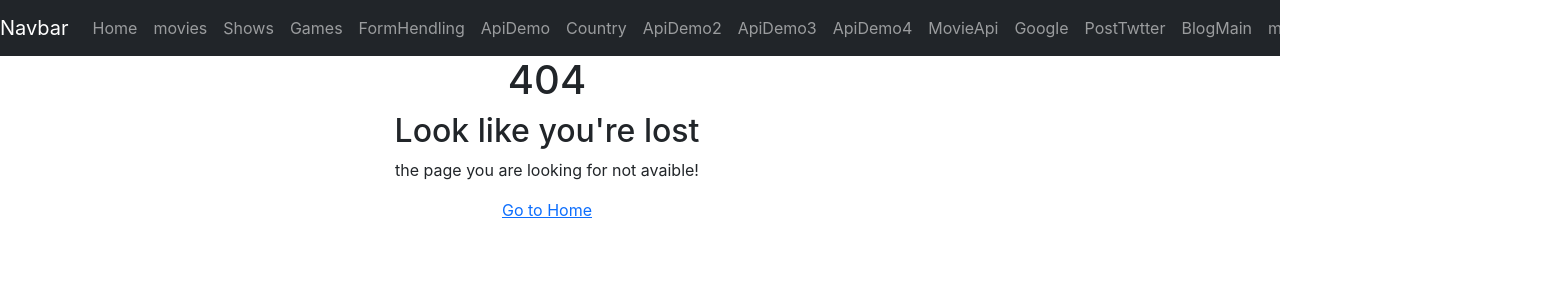
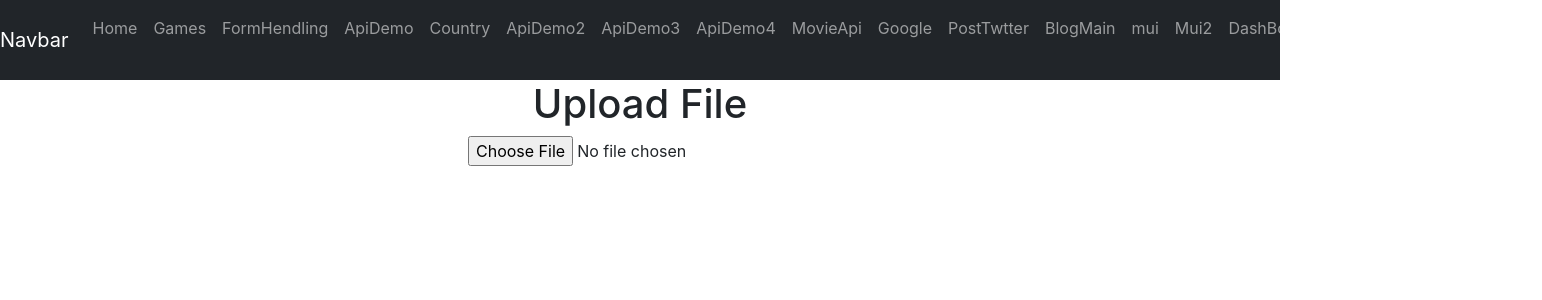
Before and after one commit to YashGohel-190104/React, a React (Create React App) app in the folder learning/: page /uploadfile in a window 1280 px wide. Shown: the top 300 px of the page, 1542 px wide, since content can reach past the window. Built offline with nearby package versions, Linux system fonts and the light colour scheme.

Commit message:
File Upload

```diff
--- a/learning/package.json
+++ b/learning/package.json
@@ -17,6 +17,7 @@
     "axios": "^1.7.2",
     "bootstrap": "^5.3.3",
     "chart.js": "^4.4.3",
+    "cors": "^2.8.5",
     "learning": "file:",
     "react": "^18.2.0",
     "react-bootstrap": "^2.10.2",
--- a/learning/src/App.js
+++ b/learning/src/App.js
@@ -34,6 +34,7 @@ import { Mui } from './Mui/Mui';
 import { Mui2 } from './Mui/Mui2';
 import { DashBord } from './Mui/DashBord';
 import { MuiLayout } from './Mui/MuiLayout';
+import { UploadFile } from './Components/UploadFile';
 function App() {
 
   // var name = "Yash Gohel"
@@ -88,6 +89,7 @@ function App() {
 
            {/* <Route path = "/*" element = {<h1>ErrorPage</h1>}></Route> */}
        <Route path  ="/*" element = {<ErrorPage/>}></Route>
+       <Route path = "/uploadfile" element={<UploadFile/>}/>
     </Routes>
     </div>
   );
--- /dev/null
+++ b/learning/src/Components/UploadFile.jsx
@@ -0,0 +1,46 @@
+import axios from 'axios';
+import React from 'react';
+import { useState } from 'react';
+
+
+export const UploadFile = () => {
+
+    const [filePath, setfilePath] = useState();
+
+    const fileHandler = async(event) => {
+        const formData = new FormData();
+        formData.append('Imagefile', event.target.files[0]);
+
+        const res = await axios.post("http://localhost:3002/upload/upload",formData);
+        console.log("res",res);
+        setfilePath(res.data.secure_url);
+
+    }
+
+  return (
+    <div>
+        <h1>
+            Upload File
+        </h1>
+
+        <input
+        type="file"
+        name="file"
+        id='file'
+        onChange={(event)=>{
+            fileHandler(event);
+        }}
+        >
+
+        </input>
+
+         {filePath && (
+        <img
+          src={filePath}
+          alt="file"
+          style={{ width: "200px", height: "200px" }}
+        ></img>
+      )}
+    </div>
+  )
+}
--- a/learning/src/Navbar.jsx
+++ b/learning/src/Navbar.jsx
@@ -15,7 +15,7 @@ export const Navbar = () => {
               Home
             </Link>
           </li>
-          <li className="nav-item active">
+          {/* <li className="nav-item active">
             <Link className="nav-link" to="/netflixmovie">
               movies
             </Link>
@@ -24,7 +24,7 @@ export const Navbar = () => {
             <Link className="nav-link" to="/netflixshows">
               Shows
             </Link>
-          </li>
+          </li> */}
           <li className="nav-item active">
             <Link className="nav-link" to="/netflixgames">
               Games
@@ -105,6 +105,12 @@ export const Navbar = () => {
             </Link>
           </li>
 
+          <li className="nav-item active">
+            <Link className="nav-link" to="/uploadfile">
+            File Upload
+            </Link>
+          </li>
+
         </ul>
       </div>
     </nav>
```
Also changed, not shown: 1 other file (tests, documents, lock files or other folders).
